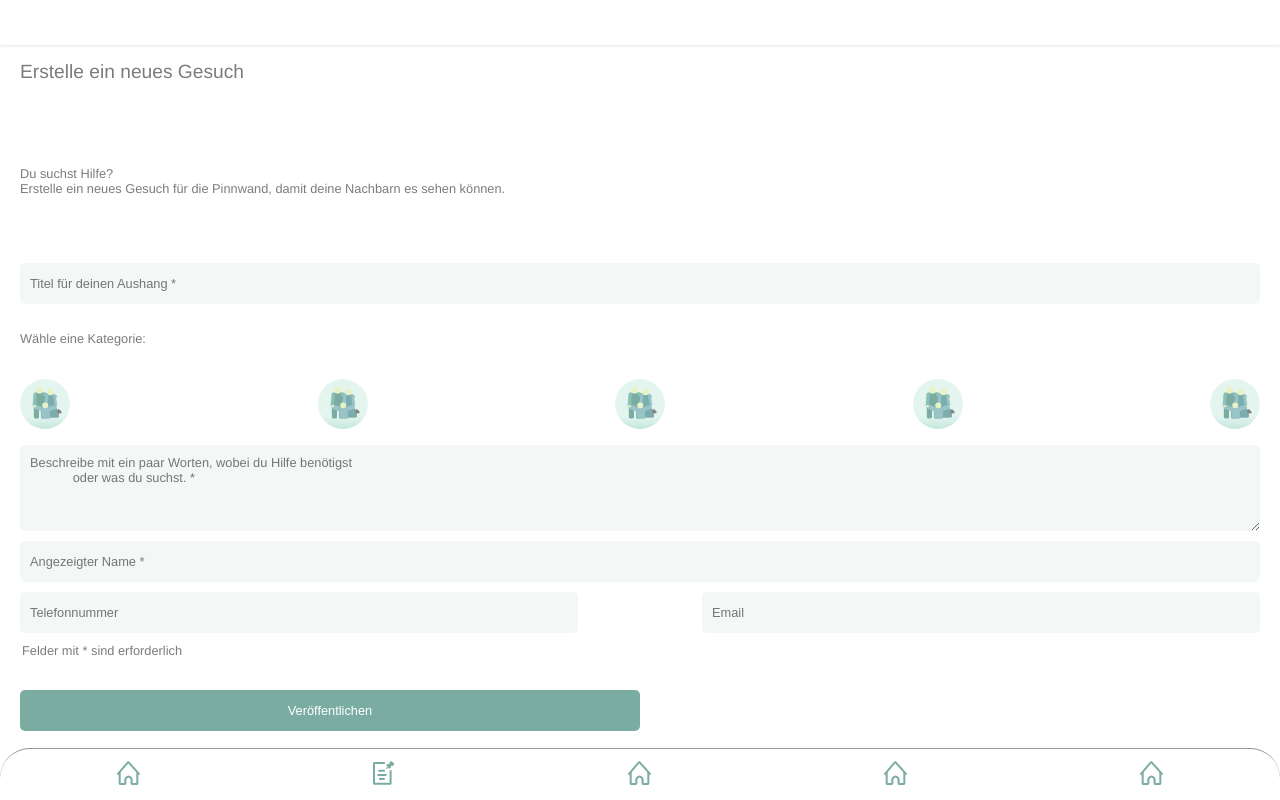
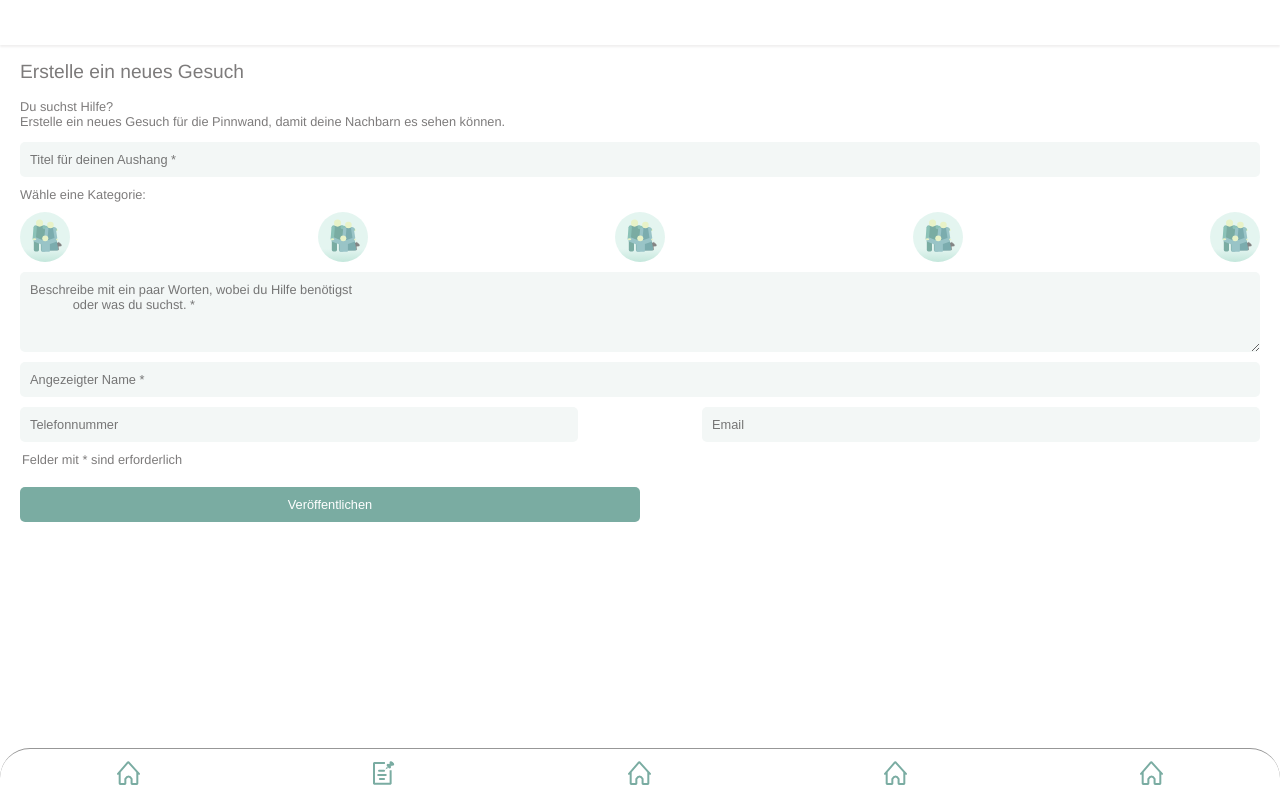
Before and after one commit to jreisswig/capstone-project, a React (Create React App) app: page /newpost in a window 1280 px wide. Built offline with nearby package versions, Linux system fonts and the light colour scheme.

Commit message:
Addmessagelogic after submit

```diff
--- a/src/App.js
+++ b/src/App.js
@@ -16,6 +16,7 @@ export default function App() {
     <Appcontainer>
       <Grid>
         <HeaderStyled></HeaderStyled>
+
         <Router>
           <Switch>
             <Route exact path="/bulletinboard">
@@ -25,6 +26,7 @@ export default function App() {
               <NewPost handleAddPost={handleAddPost}></NewPost>
             </Route>
           </Switch>
+
           <Nav />
         </Router>
       </Grid>
--- a/src/Form.js
+++ b/src/Form.js
@@ -10,6 +10,7 @@ export default function Form({ handleAddPost }) {
     phonenumber: '',
     email: ''
   })
+  const [submitted, setSubmitted] = useState(false)
 
   return (
     <StyledForm
@@ -21,6 +22,7 @@ export default function Form({ handleAddPost }) {
         handleAddPost(addPost)
         event.target[0].focus()
         event.target.reset()
+        showMessage()
       }}
     >
       <Label htmlFor="title"></Label>
@@ -115,8 +117,16 @@ export default function Form({ handleAddPost }) {
         name="senden"
         value="Veröffentlichen"
       ></StyledSubmit>
+      {submitted && (
+        <Paragraph>
+          Danke! Dein Gesuch erscheint nun auf der Pinnwand!
+        </Paragraph>
+      )}
     </StyledForm>
   )
+  function showMessage() {
+    setSubmitted(!submitted)
+  }
 }
 const StyledForm = styled.form`
   display: grid;
@@ -128,6 +138,7 @@ const Label = styled.label`
 const Headline4 = styled.h4`
   font-size: 1rem;
   font-weight: unset;
+  margin: 0;
 `
 const Input = styled.input`
   background: #f3f7f6;
@@ -177,3 +188,6 @@ const TextArea = styled.textarea`
   font-size: 1rem;
   border-radius: 5px;
 `
+const Paragraph = styled.p`
+  margin: 0;
+`
--- a/src/NewPost.js
+++ b/src/NewPost.js
@@ -6,12 +6,12 @@ export default function NewPost({ handleAddPost }) {
   return (
     <NewPostWrapper>
       <Title>Erstelle ein neues Gesuch</Title>
-      <p>
+      <Paragraph>
         Du suchst Hilfe?
         <br />
         Erstelle ein neues Gesuch für die Pinnwand, damit deine Nachbarn es
         sehen können.
-      </p>
+      </Paragraph>
 
       <Form handleAddPost={handleAddPost} />
     </NewPostWrapper>
@@ -21,7 +21,7 @@ const Title = styled.h2`
   font-weight: unset;
 `
 const NewPostWrapper = styled.section`
-  display: grid;
   width: 100vw;
   padding: 0px 20px 17px 20px;
 `
+const Paragraph = styled.p``
```
